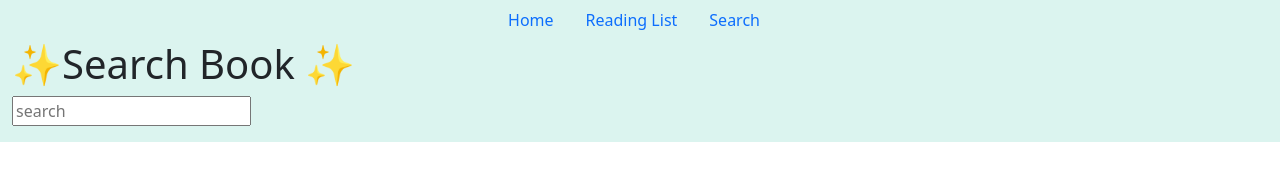
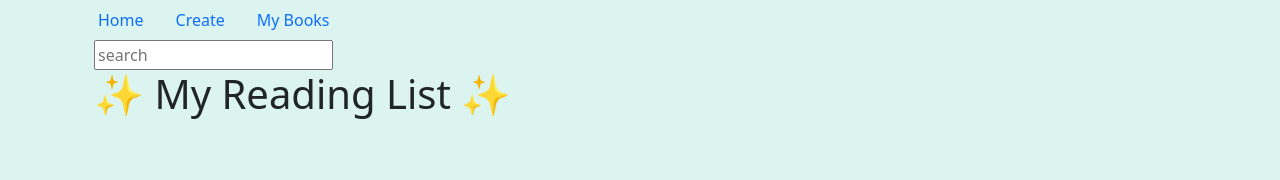
Before and after one commit to HodanB/Book-Journal-Website, a plain HTML site: page Reading-FrontEnd/search-box.html in a window 1280 px wide. Drawn offline with nearby package versions, Linux system fonts and the light colour scheme; no server answers.

Commit message:
updaste search box layout

```diff
--- a/Reading-FrontEnd/search-box.html
+++ b/Reading-FrontEnd/search-box.html
@@ -9,30 +9,31 @@
         integrity="sha384-0evHe/X+R7YkIZDRvuzKMRqM+OrBnVFBL6DOitfPri4tjfHxaWutUpFmBp4vmVor" crossorigin="anonymous">
         <title>I <3 Reading </title>
 </head>
-<body>
+<body class="container" >
 
     <div class="row">
-        <ul class="nav justify-content-center">
+      <ul class="nav justify-content-right">
 
         <li class="nav-item">
           <a class="nav-link" href="index.html">Home</a>
         </li>
         <li class="nav-item">
-              <a class="nav-link" href="book.html">Reading List</a>
+          <a class="nav-link" href="book.html">Create</a>
         </li>
         <li class="nav-item">
-              <a class="nav-link"  href="search-box.html">Search</a>
+          <a class="nav-link"  href="search-box.html"> My Books</a>
         </li>
+
       </ul>
-        <div class="container">
-            <h1>&#x2728;Search Book &#x2728;</h1>
+          </ul>
+        <div class="searchBar">
+          <input type="text" name="searchBar" id="searchBar" placeholder="search" />
+          <br>
+            <h1>&#x2728; My Reading List &#x2728;</h1>
             <div id="searchWrapper">
-                <input
-                    type="text"
-                    name="searchBar"
-                    id="searchBar"
-                    placeholder="search"
-                />
+              <br>
+
+
             </div>
             <ul id="readingList"></ul>
         </div>
--- a/Reading-FrontEnd/search-box.js
+++ b/Reading-FrontEnd/search-box.js
@@ -10,6 +10,7 @@ searchBar.addEventListener('keyup', (e) => {
             book.title.toLowerCase().includes(searchString) ||
             book.author.toLowerCase().includes(searchString) ||
             book.genre.toLowerCase().includes(searchString )
+
 
         );
     });
```
Lines whose indentation alone changed are shown as unchanged.
